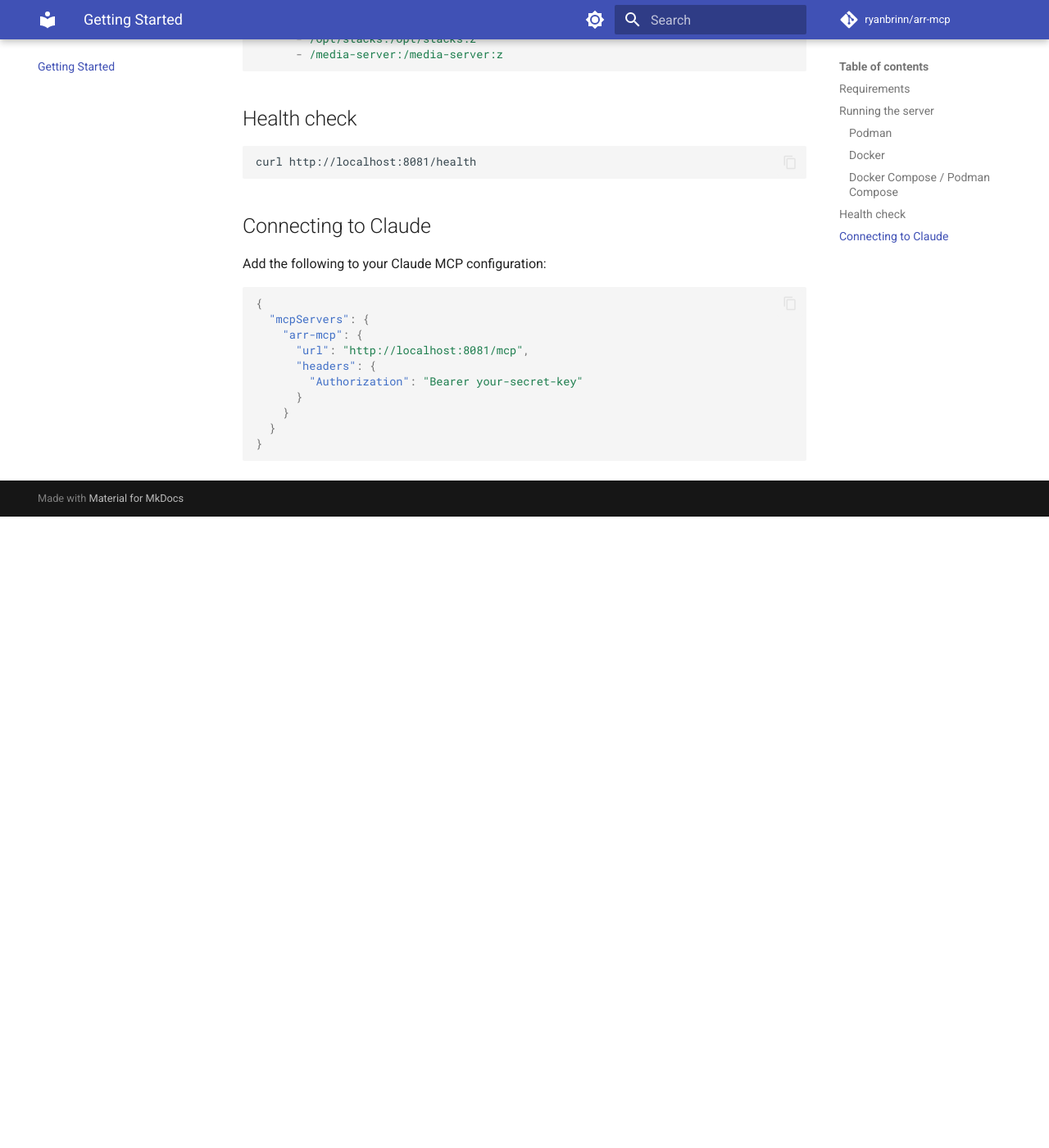
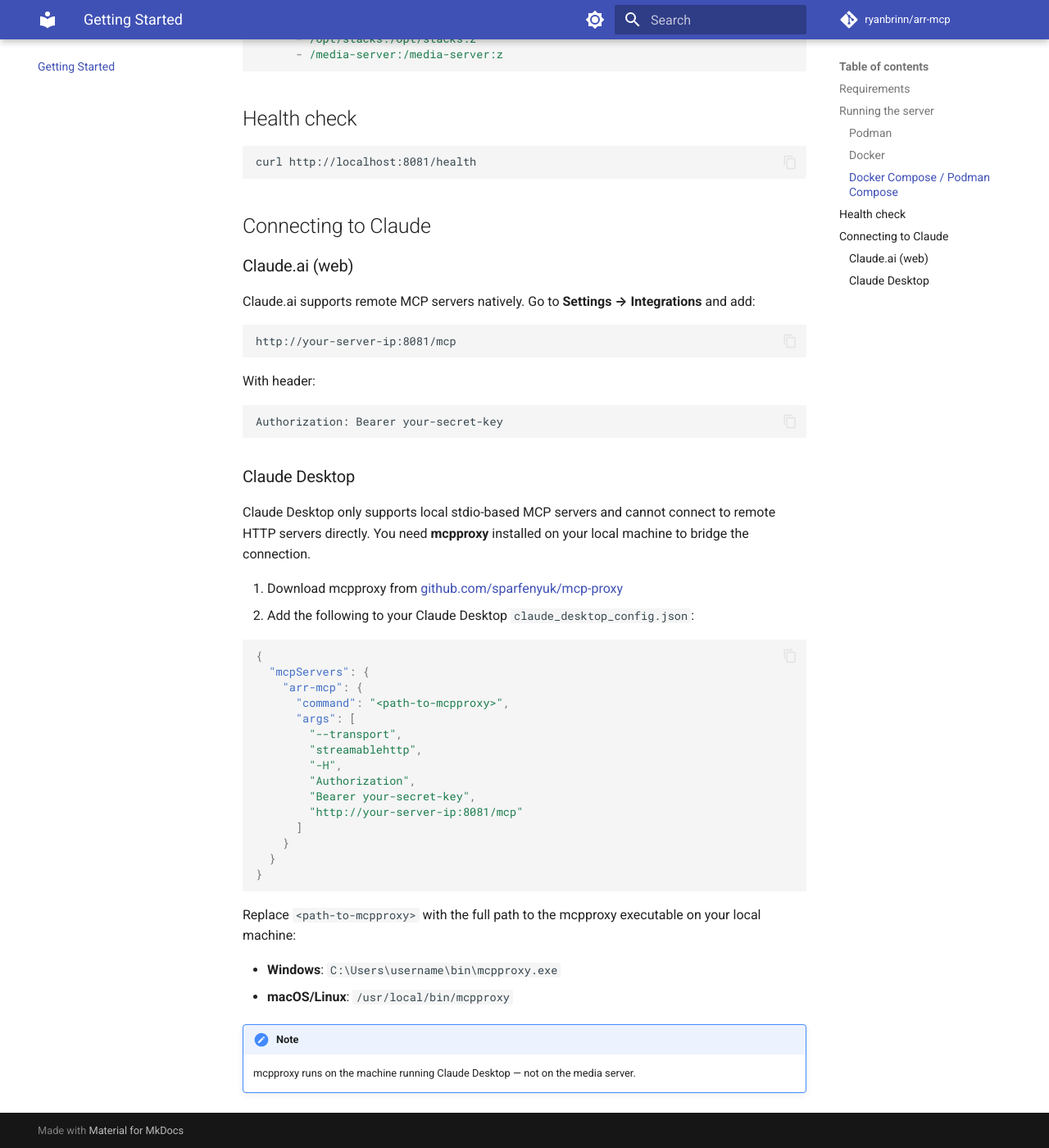
Before and after one commit to ryanbrinn/arr-mcp, an MkDocs documentation site: the page built from docs/getting-started.md, in a window 1280 px wide and 1400 px high, scrolled down 1216 px. Shown: the whole window at 82% size. Built offline with MkDocs 1.6.1 and Material for MkDocs 9.7.7, drawn with Linux system fonts in a browser that asks for light colours; comment, search, counter and statistics services are not loaded; before the commit the page ends 1846 px from its top, so only the background shows below that.

Commit message:
fix: add mcpproxy instructions for Claude Desktop in getting started docs
Github-Issue: #23

````diff
--- a/docs/getting-started.md
+++ b/docs/getting-started.md
@@ -62,17 +62,48 @@
 
 ## Connecting to Claude
 
-Add the following to your Claude MCP configuration:
+### Claude.ai (web)
+
+Claude.ai supports remote MCP servers natively. Go to **Settings → Integrations** and add:
+
+```
+http://your-server-ip:8081/mcp
+```
+
+With header:
+```
+Authorization: Bearer your-secret-key
+```
+
+### Claude Desktop
+
+Claude Desktop only supports local stdio-based MCP servers and cannot connect to remote HTTP servers directly. You need **mcpproxy** installed on your local machine to bridge the connection.
+
+1. Download mcpproxy from [github.com/sparfenyuk/mcp-proxy](https://github.com/sparfenyuk/mcp-proxy)
+2. Add the following to your Claude Desktop `claude_desktop_config.json`:
 
 ```json
 {
   "mcpServers": {
     "arr-mcp": {
-      "url": "http://localhost:8081/mcp",
-      "headers": {
-        "Authorization": "Bearer your-secret-key"
-      }
+      "command": "<path-to-mcpproxy>",
+      "args": [
+        "--transport",
+        "streamablehttp",
+        "-H",
+        "Authorization",
+        "Bearer your-secret-key",
+        "http://your-server-ip:8081/mcp"
+      ]
     }
   }
 }
 ```
+
+Replace `<path-to-mcpproxy>` with the full path to the mcpproxy executable on your local machine:
+
+- **Windows**: `C:\Users\username\bin\mcpproxy.exe`
+- **macOS/Linux**: `/usr/local/bin/mcpproxy`
+
+!!! note
+    mcpproxy runs on the machine running Claude Desktop — not on the media server.
````
